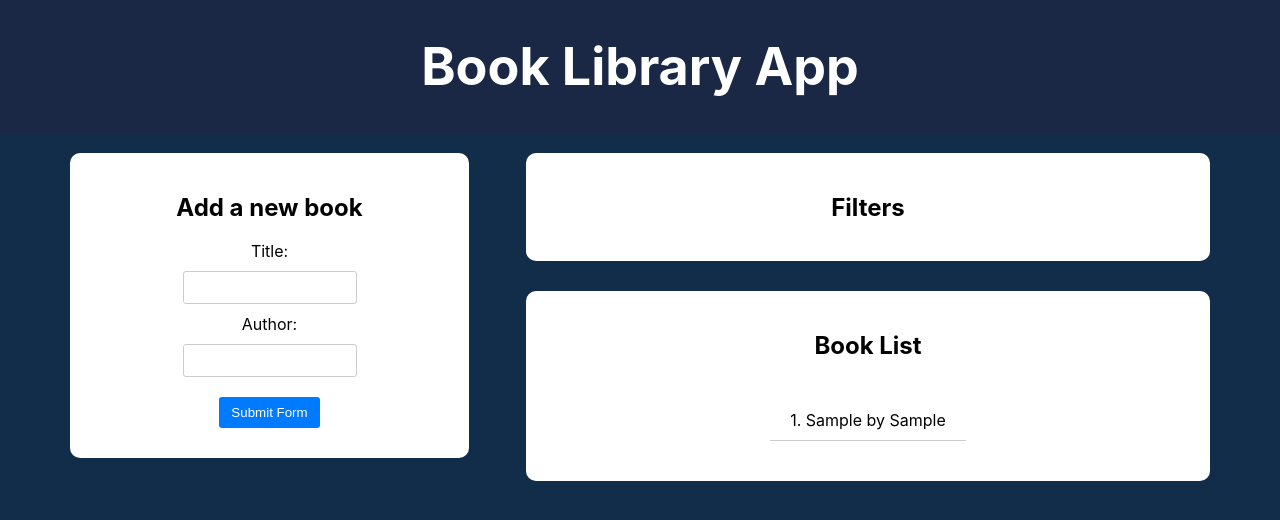
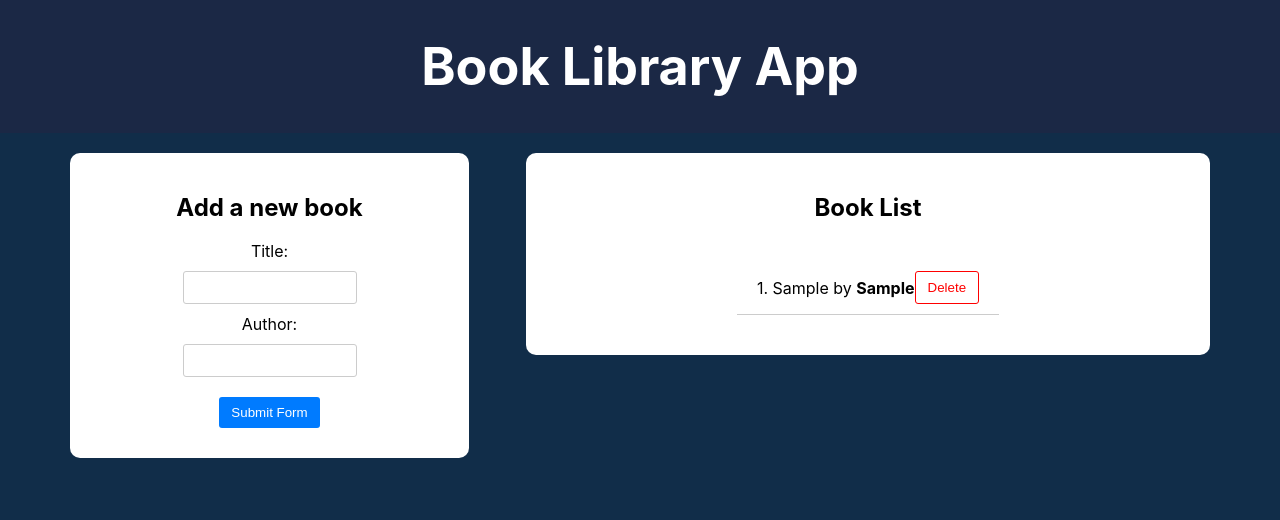
Before and after one commit to oleksandrkoval63/react-redux-new, a React (Create React App) app in the folder frontend/: page / in a window 1280 px wide. Both pictures are taken after typing "Sample", "Sample" into the empty fields and a click on the button "Submit Form". Shown: the top 520 px of the page. Built offline with nearby package versions, Linux system fonts and the light colour scheme.

Commit message:
deleteBook action

```diff
--- a/frontend/src/App.js
+++ b/frontend/src/App.js
@@ -14,7 +14,7 @@ function App() {
                <BookForm />
             </div>
             <div className="app-right-column">
-               <BookFilter />
+               {/* <BookFilter /> */}
                <BookList />
             </div>
          </main>
--- a/frontend/src/components/BookForm/BookForm.jsx
+++ b/frontend/src/components/BookForm/BookForm.jsx
@@ -2,7 +2,7 @@ import { useState } from "react";
 import { useDispatch } from "react-redux";
 import { v4 as uuidv4 } from "uuid";
 import "./BookForm.css";
-import addBook from "../../redux/books/actionCreator";
+import { addBook } from "../../redux/books/actionCreator";
 
 const BookForm = () => {
    const [title, setTitle] = useState("");
--- a/frontend/src/components/BookList/BookList.jsx
+++ b/frontend/src/components/BookList/BookList.jsx
@@ -1,8 +1,13 @@
-import { useSelector } from "react-redux";
+import { useDispatch, useSelector } from "react-redux";
 import "./BookList.css";
+import { deleteBook } from "../../redux/books/actionCreator";
 
 const BookList = () => {
    const books = useSelector((state) => state.books);
+   const dispatch = useDispatch();
+   const handleDeleteBook = (id) => {
+      dispatch(deleteBook(id));
+   };
    return (
       <div className="app-block book-list">
          <h2>Book List</h2>
@@ -12,7 +17,17 @@ const BookList = () => {
             <ul>
                {books.map((book, i) => (
                   <li key={book.id}>
-                     {++i}. {book.title} by {book.author}
+                     <div className="book-info">
+                        {++i}. {book.title} by <strong>{book.author}</strong>
+                     </div>
+                     <div className="book-actions">
+                        <button
+                           type="button"
+                           onClick={() => handleDeleteBook(book.id)}
+                        >
+                           Delete
+                        </button>
+                     </div>
                   </li>
                ))}
             </ul>
--- a/frontend/src/redux/books/actionCreator.js
+++ b/frontend/src/redux/books/actionCreator.js
@@ -7,4 +7,9 @@ export const addBook = (newBook) => {
    };
 };
 
-export default addBook;
+export const deleteBook = (id) => {
+   return {
+      type: a.DELETE_BOOK,
+      payload: id,
+   };
+};
--- a/frontend/src/redux/books/actionTypes.js
+++ b/frontend/src/redux/books/actionTypes.js
@@ -1 +1,2 @@
 export const ADD_BOOK = "ADD_BOOK";
+export const DELETE_BOOK = "DELETE_BOOK";
--- a/frontend/src/redux/books/reduces.js
+++ b/frontend/src/redux/books/reduces.js
@@ -6,6 +6,8 @@ const booksReducer = (state = initialState, action) => {
    switch (action.type) {
       case a.ADD_BOOK:
          return [...state, action.payload];
+      case a.DELETE_BOOK:
+         return state.filter((book) => book.id !== action.payload);
       default:
          return state;
    }
```
